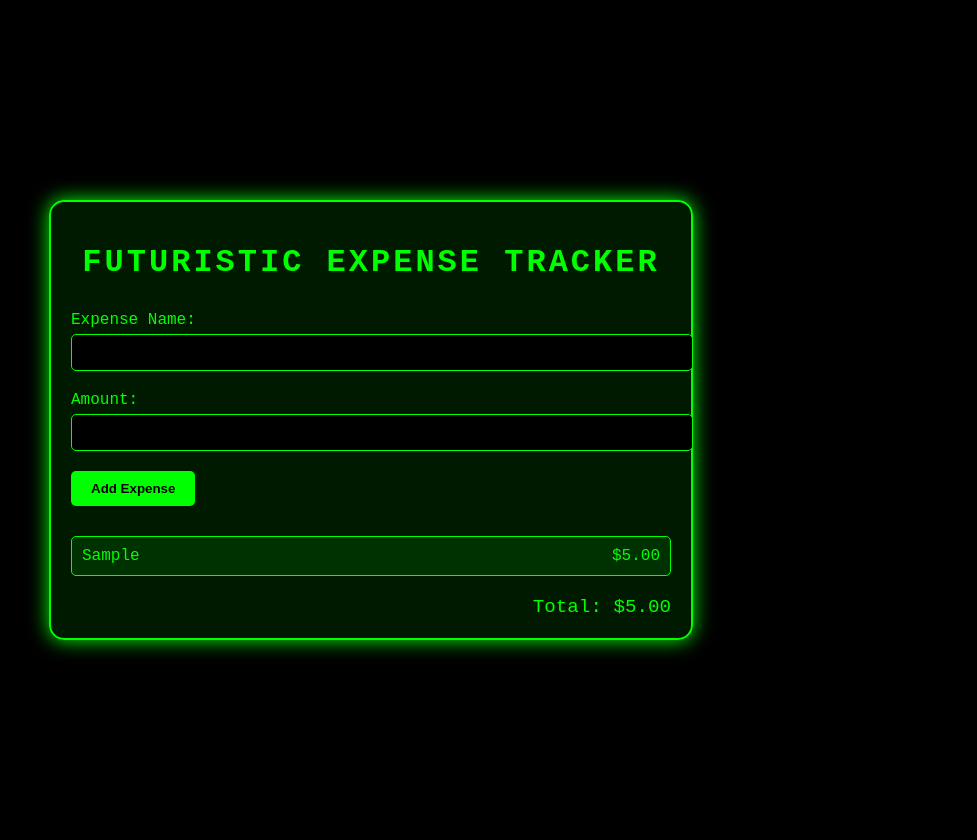
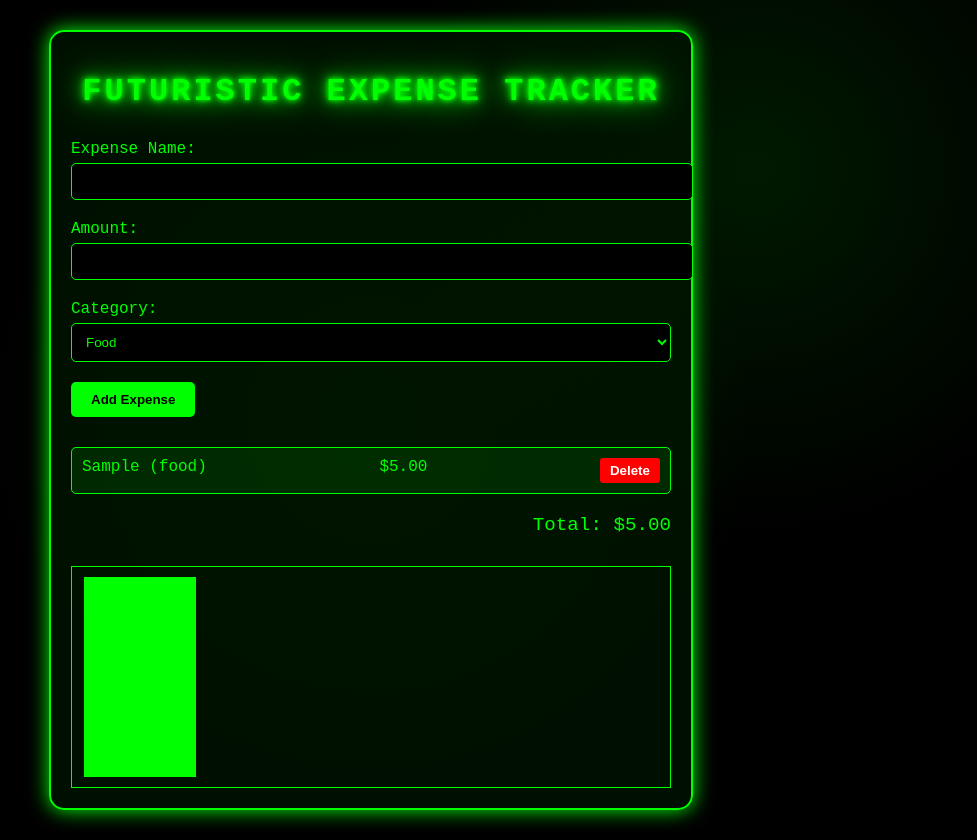
Before and after one commit to AyushMali-17/ExpenseTracker, a plain HTML site: page index.html in a window 1280 px wide. Both pictures are taken after typing "Sample", "5" into the empty fields and a click on the button "Add Expense". Shown: the whole page, without its empty margins (269-1246 px from the left). Drawn offline with Linux system fonts and the light colour scheme.

Commit message:
version- 2

```diff
--- a/index.html
+++ b/index.html
@@ -3,8 +3,16 @@
 <head>
     <meta charset="UTF-8">
     <meta name="viewport" content="width=device-width, initial-scale=1.0">
-    <title>Futuristic Expense Tracker v1</title>
+    <title>Futuristic Expense Tracker v2</title>
     <style>
+        @keyframes neonFlicker {
+            0%, 19%, 21%, 23%, 25%, 54%, 56%, 100% {
+                text-shadow: 0 0 5px #0f0, 0 0 10px #0f0, 0 0 20px #0f0, 0 0 40px #0f0;
+            }
+            20%, 24%, 55% {
+                text-shadow: none;
+            }
+        }
         body {
             font-family: 'Courier New', monospace;
             background-color: #000;
@@ -15,9 +23,12 @@
             justify-content: center;
             align-items: center;
             min-height: 100vh;
+            background-image:
+                radial-gradient(circle at 50% 50%, rgba(0, 255, 0, 0.1) 0%, transparent 50%),
+                radial-gradient(circle at 80% 20%, rgba(0, 255, 0, 0.1) 0%, transparent 30%);
         }
         .container {
-            background-color: rgba(0, 255, 0, 0.1);
+            background-color: rgba(0, 20, 0, 0.8);
             border: 2px solid #0f0;
             border-radius: 15px;
             padding: 20px;
@@ -30,6 +41,7 @@
             text-transform: uppercase;
             letter-spacing: 3px;
             margin-bottom: 30px;
+            animation: neonFlicker 1.5s infinite alternate;
         }
         .form-group {
             margin-bottom: 20px;
@@ -39,7 +51,8 @@
             margin-bottom: 5px;
         }
         input[type="text"],
-        input[type="number"] {
+        input[type="number"],
+        select {
             width: 100%;
             padding: 10px;
             border: 1px solid #0f0;
@@ -79,6 +92,28 @@
             font-size: 1.2em;
             margin-top: 20px;
         }
+        .delete-btn {
+            background-color: #f00;
+            color: #fff;
+            border: none;
+            padding: 5px 10px;
+            border-radius: 3px;
+            cursor: pointer;
+        }
+        #chart {
+            margin-top: 30px;
+            border: 1px solid #0f0;
+            height: 200px;
+            display: flex;
+            align-items: flex-end;
+            padding: 10px;
+        }
+        .bar {
+            flex-grow: 1;
+            background-color: #0f0;
+            margin: 0 2px;
+            transition: height 0.3s;
+        }
     </style>
 </head>
 <body>
@@ -93,16 +128,28 @@
                 <label for="expenseAmount">Amount:</label>
                 <input type="number" id="expenseAmount" required>
             </div>
+            <div class="form-group">
+                <label for="expenseCategory">Category:</label>
+                <select id="expenseCategory" required>
+                    <option value="food">Food</option>
+                    <option value="transport">Transport</option>
+                    <option value="entertainment">Entertainment</option>
+                    <option value="bills">Bills</option>
+                    <option value="other">Other</option>
+                </select>
+            </div>
             <button type="submit">Add Expense</button>
         </form>
         <div id="expenseList"></div>
         <div class="total">Total: $<span id="totalAmount">0</span></div>
+        <div id="chart"></div>
     </div>
 
     <script>
         const expenseForm = document.getElementById('expenseForm');
         const expenseList = document.getElementById('expenseList');
         const totalAmount = document.getElementById('totalAmount');
+        const chart = document.getElementById('chart');
         let expenses = [];
 
         expenseForm.addEventListener('submit', function(e) {
@@ -110,12 +157,14 @@
 
             const name = document.getElementById('expenseName').value;
             const amount = parseFloat(document.getElementById('expenseAmount').value);
+            const category = document.getElementById('expenseCategory').value;
 
-            if (name && amount) {
-                const expense = { name, amount };
+            if (name && amount && category) {
+                const expense = { name, amount, category };
                 expenses.push(expense);
                 updateExpenseList();
                 updateTotal();
+                updateChart();
                 expenseForm.reset();
             }
         });
@@ -126,8 +175,9 @@
                 const expenseItem = document.createElement('div');
                 expenseItem.classList.add('expense-item');
                 expenseItem.innerHTML = `
-                    <span>${expense.name}</span>
+                    <span>${expense.name} (${expense.category})</span>
                     <span>$${expense.amount.toFixed(2)}</span>
+                    <button class="delete-btn" onclick="deleteExpense(${index})">Delete</button>
                 `;
                 expenseList.appendChild(expenseItem);
             });
@@ -137,6 +187,32 @@
             const total = expenses.reduce((sum, expense) => sum + expense.amount, 0);
             totalAmount.textContent = total.toFixed(2);
         }
+
+        function deleteExpense(index) {
+            expenses.splice(index, 1);
+            updateExpenseList();
+            updateTotal();
+            updateChart();
+        }
+
+        function updateChart() {
+            chart.innerHTML = '';
+            const categories = ['food', 'transport', 'entertainment', 'bills', 'other'];
+            const categoryTotals = categories.map(category =>
+                expenses.filter(e => e.category === category)
+                        .reduce((sum, e) => sum + e.amount, 0)
+            );
+            const maxTotal = Math.max(...categoryTotals);
+
+            categories.forEach((category, index) => {
+                const bar = document.createElement('div');
+                bar.classList.add('bar');
+                const height = (categoryTotals[index] / maxTotal) * 100;
+                bar.style.height = `${height}%`;
+                bar.title = `${category}: $${categoryTotals[index].toFixed(2)}`;
+                chart.appendChild(bar);
+            });
+        }
     </script>
 </body>
 </html>
```
